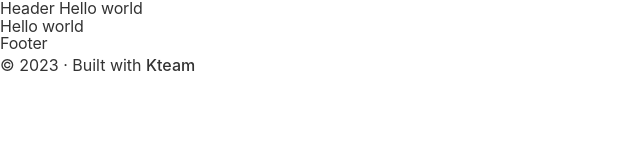
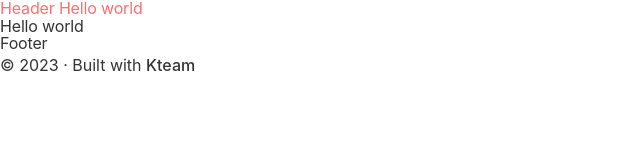
Before and after one commit to khanh2407/kteamblog, a Gatsby site: page / in a window 1280 px wide. Shown: the whole page, without its empty margins (0-640 px from the left). Built offline with nearby package versions, Linux system fonts and the light colour scheme; Gatsby itself is replaced by a stand-in of ours.

Commit message:
features/header-text

```diff
--- a/src/components/header.js
+++ b/src/components/header.js
@@ -5,7 +5,7 @@ const Header = ({ siteTitle }) => (
   <header
     className=""
   >
-   <h1 className="">Header Hello world</h1>
+   <h1 className="text-red-400">Header Hello world</h1>
   </header>
 )
 
```
